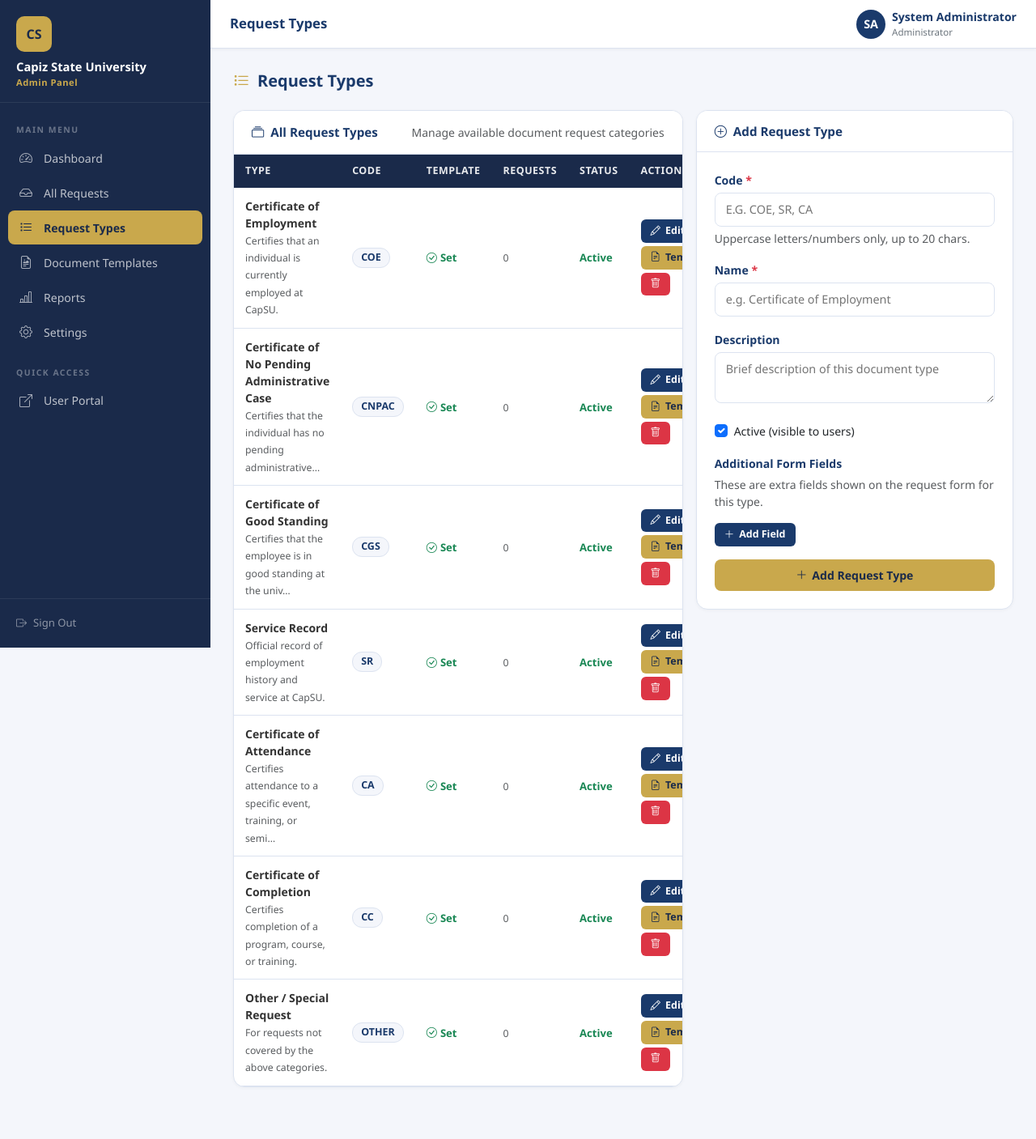
After one commit to rbpelegrinojr/CapSURequestSystem, a PHP site: page /admin/request_types.php in a window 1280 px wide. The commit adds this page. Shown: the whole page at 81% size. Run offline with PHP 8.4, Linux system fonts and the light colour scheme; a user stored in the database is signed in; data comes from the database, SQL or seed files in the repository; tables that the repository leaves empty hold one stand-in row (values such as "Sample post"); some libraries are stand-ins or nearby versions.

Commit message:
Remove signatories/letterhead/footer, add Request Types management page
Agent-Logs-Url: https://github.com/rbpelegrinojr/CapSURequestSystem/sessions/32043c03-604a-422f-8006-ea52868e41c1

Co-authored-by: rbpelegrinojr <272832130+rbpelegrinojr@users.noreply.github.com>

```diff
--- a/admin/includes/sidebar.php
+++ b/admin/includes/sidebar.php
@@ -3,12 +3,12 @@ $current_page = basename($_SERVER['PHP_SELF']);
 $uni_name = get_setting('university_name') ?: 'Capiz State University';
 
 $nav_links = [
-    ['href' => 'dashboard.php',     'icon' => 'bi-speedometer2',      'label' => 'Dashboard'],
-    ['href' => 'requests.php',       'icon' => 'bi-inbox',              'label' => 'All Requests'],
-    ['href' => 'templates.php',      'icon' => 'bi-file-earmark-richtext','label' => 'Document Templates'],
-    ['href' => 'signatories.php',    'icon' => 'bi-pen',                'label' => 'Signatories'],
-    ['href' => 'reports.php',        'icon' => 'bi-bar-chart-line',     'label' => 'Reports'],
-    ['href' => 'settings.php',       'icon' => 'bi-gear',               'label' => 'Settings'],
+    ['href' => 'dashboard.php',      'icon' => 'bi-speedometer2',         'label' => 'Dashboard'],
+    ['href' => 'requests.php',        'icon' => 'bi-inbox',                 'label' => 'All Requests'],
+    ['href' => 'request_types.php',   'icon' => 'bi-list-task',             'label' => 'Request Types'],
+    ['href' => 'templates.php',       'icon' => 'bi-file-earmark-richtext', 'label' => 'Document Templates'],
+    ['href' => 'reports.php',         'icon' => 'bi-bar-chart-line',        'label' => 'Reports'],
+    ['href' => 'settings.php',        'icon' => 'bi-gear',                  'label' => 'Settings'],
 ];
 
 // Count pending for badge
--- /dev/null
+++ b/admin/request_types.php
@@ -0,0 +1,431 @@
+<?php
+require_once __DIR__ . '/../includes/auth.php';
+require_once __DIR__ . '/../includes/functions.php';
+require_admin_login();
+
+$db = get_db();
+$success_msg = '';
+$error_msg   = '';
+
+// Handle POST actions
+if ($_SERVER['REQUEST_METHOD'] === 'POST') {
+    $action = $_POST['action'] ?? '';
+
+    if ($action === 'add' || $action === 'edit') {
+        $type_id     = filter_input(INPUT_POST, 'type_id', FILTER_VALIDATE_INT);
+        $code        = strtoupper(trim($_POST['code'] ?? ''));
+        $name        = trim($_POST['name'] ?? '');
+        $description = trim($_POST['description'] ?? '');
+        $is_active   = isset($_POST['is_active']) ? 1 : 0;
+        $form_fields_raw = trim($_POST['form_fields_json'] ?? '[]');
+
+        if (empty($code) || empty($name)) {
+            $error_msg = 'Code and Name are required.';
+        } elseif (!preg_match('/^[A-Z0-9_\-]{1,20}$/', $code)) {
+            $error_msg = 'Code must be 1–20 uppercase letters, numbers, underscores, or hyphens.';
+        } else {
+            // Validate form_fields JSON
+            $decoded = json_decode($form_fields_raw, true);
+            if (!is_array($decoded)) {
+                $form_fields_raw = '[]';
+            }
+
+            if ($action === 'add') {
+                // Check code uniqueness
+                $chk = $db->prepare('SELECT id FROM request_types WHERE code = ?');
+                $chk->execute([$code]);
+                if ($chk->fetch()) {
+                    $error_msg = 'A request type with this code already exists.';
+                } else {
+                    $stmt = $db->prepare('INSERT INTO request_types (code, name, description, form_fields, is_active) VALUES (?,?,?,?,?)');
+                    $stmt->execute([$code, $name, $description, $form_fields_raw, $is_active]);
+                    $success_msg = 'Request type added successfully.';
+                }
+            } elseif ($action === 'edit' && $type_id) {
+                // Check code uniqueness (excluding self)
+                $chk = $db->prepare('SELECT id FROM request_types WHERE code = ? AND id != ?');
+                $chk->execute([$code, $type_id]);
+                if ($chk->fetch()) {
+                    $error_msg = 'A request type with this code already exists.';
+                } else {
+                    $stmt = $db->prepare('UPDATE request_types SET code=?, name=?, description=?, form_fields=?, is_active=? WHERE id=?');
+                    $stmt->execute([$code, $name, $description, $form_fields_raw, $is_active, $type_id]);
+                    $success_msg = 'Request type updated successfully.';
+                }
+            }
+        }
+    } elseif ($action === 'delete') {
+        $type_id = filter_input(INPUT_POST, 'type_id', FILTER_VALIDATE_INT);
+        if ($type_id) {
+            // Safety check: cannot delete if requests exist
+            $chk = $db->prepare('SELECT COUNT(*) FROM requests WHERE request_type_id = ?');
+            $chk->execute([$type_id]);
+            $count = (int)$chk->fetchColumn();
+            if ($count > 0) {
+                $error_msg = "Cannot delete: {$count} request(s) already exist for this type. Deactivate it instead.";
+            } else {
+                $db->prepare('DELETE FROM document_templates WHERE request_type_id = ?')->execute([$type_id]);
+                $db->prepare('DELETE FROM request_types WHERE id = ?')->execute([$type_id]);
+                $success_msg = 'Request type deleted.';
+            }
+        }
+    }
+}
+
+// Get all request types with template info
+$types = $db->query(
+    'SELECT rt.*, dt.id AS template_id, dt.template_content, dt.template_docx_path,
+            (SELECT COUNT(*) FROM requests r WHERE r.request_type_id = rt.id) AS request_count
+     FROM request_types rt
+     LEFT JOIN document_templates dt ON rt.id = dt.request_type_id
+     ORDER BY rt.id ASC'
+)->fetchAll();
+
+// Get single for edit
+$edit_type = null;
+$edit_id   = filter_input(INPUT_GET, 'edit', FILTER_VALIDATE_INT);
+if ($edit_id) {
+    $stmt = $db->prepare('SELECT * FROM request_types WHERE id = ?');
+    $stmt->execute([$edit_id]);
+    $edit_type = $stmt->fetch();
+}
+?>
+<!DOCTYPE html>
+<html lang="en">
+<head>
+    <meta charset="UTF-8">
+    <meta name="viewport" content="width=device-width, initial-scale=1.0">
+    <title>Request Types — CapSU Admin</title>
+    <link rel="stylesheet" href="https://cdn.jsdelivr.net/npm/bootstrap@5.3.2/dist/css/bootstrap.min.css">
+    <link rel="stylesheet" href="https://cdn.jsdelivr.net/npm/bootstrap-icons@1.11.3/font/bootstrap-icons.min.css">
+    <link rel="stylesheet" href="../assets/css/admin.css">
+    <style>
+        .field-row {
+            background: var(--light-bg);
+            border: 1px solid var(--border-color);
+            border-radius: 8px;
+            padding: 12px;
+            margin-bottom: 10px;
+            position: relative;
+        }
+        .field-row .remove-field {
+            position: absolute;
+            top: 8px;
+            right: 8px;
+            background: #dc3545;
+            color: #fff;
+            border: none;
+            border-radius: 6px;
+            padding: 2px 8px;
+            font-size: 0.78rem;
+            cursor: pointer;
+            line-height: 1.6;
+        }
+        .field-row .remove-field:hover { background: #b02a37; }
+        .options-row { display: none; }
+        .options-row.visible { display: block; }
+        .type-badge {
+            display: inline-block;
+            padding: 2px 10px;
+            border-radius: 12px;
+            font-size: 0.78rem;
+            font-weight: 600;
+            background: var(--light-bg);
+            color: var(--primary-navy);
+            border: 1px solid var(--border-color);
+        }
+        .inactive-badge {
+            background: #fff3cd;
+            color: #856404;
+            border-color: #ffc107;
+        }
+    </style>
+</head>
+<body>
+<?php include __DIR__ . '/includes/sidebar.php'; ?>
+<div class="admin-main">
+<?php include __DIR__ . '/includes/header.php'; ?>
+<div class="admin-content">
+
+    <div class="page-header-bar">
+        <h4><i class="bi bi-list-task"></i> Request Types</h4>
+    </div>
+
+    <?php if ($success_msg): ?>
+    <div class="alert alert-success py-2 small mb-3"><i class="bi bi-check-circle me-1"></i><?= htmlspecialchars($success_msg) ?></div>
+    <?php endif; ?>
+    <?php if ($error_msg): ?>
+    <div class="alert alert-danger py-2 small mb-3"><i class="bi bi-exclamation-triangle me-1"></i><?= htmlspecialchars($error_msg) ?></div>
+    <?php endif; ?>
+
+    <div class="row g-3">
+
+        <!-- Request Types List -->
+        <div class="col-lg-7">
+            <div class="admin-card">
+                <div class="card-header">
+                    <h5><i class="bi bi-collection"></i> All Request Types</h5>
+                    <span class="text-muted small">Manage available document request categories</span>
+                </div>
+                <div class="card-body p-0">
+                    <table class="admin-table">
+                        <thead>
+                            <tr>
+                                <th>Type</th>
+                                <th>Code</th>
+                                <th>Template</th>
+                                <th>Requests</th>
+                                <th>Status</th>
+                                <th>Actions</th>
+                            </tr>
+                        </thead>
+                        <tbody>
+                            <?php if (empty($types)): ?>
+                            <tr><td colspan="6" class="text-center text-muted py-4">No request types yet.</td></tr>
+                            <?php endif; ?>
+                            <?php foreach ($types as $t): ?>
+                            <tr>
+                                <td>
+                                    <strong><?= htmlspecialchars($t['name']) ?></strong>
+                                    <?php if ($t['description']): ?>
+                                    <br><small class="text-muted"><?= htmlspecialchars(mb_strimwidth($t['description'], 0, 60, '…')) ?></small>
+                                    <?php endif; ?>
+                                </td>
+                                <td><span class="type-badge"><?= htmlspecialchars($t['code']) ?></span></td>
+                                <td>
+                                    <?php if ($t['template_content'] || $t['template_docx_path']): ?>
+                                    <span style="color:#198754;font-size:0.82rem;font-weight:600;"><i class="bi bi-check-circle me-1"></i>Set</span>
+                                    <?php else: ?>
+                                    <span style="color:#dc3545;font-size:0.82rem;font-weight:600;"><i class="bi bi-x-circle me-1"></i>None</span>
+                                    <?php endif; ?>
+                                </td>
+                                <td>
+                                    <span class="text-muted small"><?= (int)$t['request_count'] ?></span>
+                                </td>
+                                <td>
+                                    <?php if ($t['is_active']): ?>
+                                    <span style="color:#198754;font-size:0.82rem;font-weight:600;">Active</span>
+                                    <?php else: ?>
+                                    <span class="type-badge inactive-badge">Inactive</span>
+                                    <?php endif; ?>
+                                </td>
+                                <td>
+                                    <div class="d-flex gap-1 flex-wrap">
+                                        <a href="?edit=<?= $t['id'] ?>" class="btn-admin-primary btn-admin-sm">
+                                            <i class="bi bi-pencil"></i> Edit
+                                        </a>
+                                        <a href="template_editor.php?type_id=<?= $t['id'] ?>" class="btn-admin-gold btn-admin-sm">
+                                            <i class="bi bi-file-earmark-text"></i> Template
+                                        </a>
+                                        <?php if ((int)$t['request_count'] === 0): ?>
+                                        <form method="POST" onsubmit="return confirm('Delete this request type? This cannot be undone.');" style="display:inline;">
+                                            <input type="hidden" name="action" value="delete">
+                                            <input type="hidden" name="type_id" value="<?= $t['id'] ?>">
+                                            <button type="submit" class="btn-admin-primary btn-admin-sm" style="background:#dc3545;">
+                                                <i class="bi bi-trash"></i>
+                                            </button>
+                                        </form>
+                                        <?php else: ?>
+                                        <span title="Cannot delete: has existing requests" style="cursor:not-allowed;opacity:0.4;" class="btn-admin-primary btn-admin-sm" style="background:#dc3545;">
+                                            <i class="bi bi-trash"></i>
+                                        </span>
+                                        <?php endif; ?>
+                                    </div>
+                                </td>
+                            </tr>
+                            <?php endforeach; ?>
+                        </tbody>
+                    </table>
+                </div>
+            </div>
+        </div>
+
+        <!-- Add / Edit Form -->
+        <div class="col-lg-5">
+            <div class="admin-card" style="position:sticky;top:80px;">
+                <div class="card-header">
+                    <h5><i class="bi bi-<?= $edit_type ? 'pencil-square' : 'plus-circle' ?>"></i>
+                        <?= $edit_type ? 'Edit Request Type' : 'Add Request Type' ?>
+                    </h5>
+                    <?php if ($edit_type): ?>
+                    <a href="request_types.php" class="btn-admin-primary btn-admin-sm" style="background:var(--text-muted);">
+                        <i class="bi bi-x"></i> Cancel
+                    </a>
+                    <?php endif; ?>
+                </div>
+                <div class="card-body">
+                    <form method="POST" id="typeForm">
+                        <input type="hidden" name="action" value="<?= $edit_type ? 'edit' : 'add' ?>">
+                        <?php if ($edit_type): ?>
+                        <input type="hidden" name="type_id" value="<?= $edit_type['id'] ?>">
+                        <?php endif; ?>
+                        <input type="hidden" name="form_fields_json" id="form_fields_json"
+                               value="<?= htmlspecialchars($edit_type['form_fields'] ?? '[]') ?>">
+
+                        <div class="mb-3">
+                            <label class="admin-form-label">Code <span class="text-danger">*</span></label>
+                            <input type="text" class="admin-form-control" name="code" id="codeInput"
+                                   value="<?= htmlspecialchars($edit_type['code'] ?? '') ?>"
+                                   placeholder="e.g. COE, SR, CA" required maxlength="20"
+                                   style="text-transform:uppercase;"
+                                   <?= ($edit_type && (int)($edit_type['is_active'] ?? 1) !== -99) ? '' : '' ?>>
+                            <div class="form-text text-muted small">Uppercase letters/numbers only, up to 20 chars.</div>
+                        </div>
+                        <div class="mb-3">
+                            <label class="admin-form-label">Name <span class="text-danger">*</span></label>
+                            <input type="text" class="admin-form-control" name="name"
+                                   value="<?= htmlspecialchars($edit_type['name'] ?? '') ?>"
+                                   placeholder="e.g. Certificate of Employment" required maxlength="150">
+                        </div>
+                        <div class="mb-3">
+                            <label class="admin-form-label">Description</label>
+                            <textarea class="admin-form-control" name="description" rows="2"
+                                      placeholder="Brief description of this document type" maxlength="500"><?= htmlspecialchars($edit_type['description'] ?? '') ?></textarea>
+                        </div>
+                        <div class="mb-3">
+                            <div class="form-check">
+                                <input class="form-check-input" type="checkbox" name="is_active" id="isActive" value="1"
+                                       <?= (!$edit_type || $edit_type['is_active']) ? 'checked' : '' ?>>
+                                <label class="form-check-label small" for="isActive">Active (visible to users)</label>
+                            </div>
+                        </div>
+
+                        <!-- Form Fields Builder -->
+                        <div class="mb-3">
+                            <label class="admin-form-label">Additional Form Fields</label>
+                            <p class="text-muted small mb-2">These are extra fields shown on the request form for this type.</p>
+                            <div id="fieldsBuilder"></div>
+                            <button type="button" class="btn-admin-primary btn-admin-sm mt-2" onclick="addField()">
+                                <i class="bi bi-plus-lg"></i> Add Field
+                            </button>
+                        </div>
+
+                        <button type="submit" class="btn-admin-gold w-100 justify-content-center" onclick="serializeFields()">
+                            <i class="bi bi-<?= $edit_type ? 'save' : 'plus-lg' ?>"></i>
+                            <?= $edit_type ? 'Update Request Type' : 'Add Request Type' ?>
+                        </button>
+                    </form>
+                </div>
+            </div>
+        </div>
+
+    </div>
+
+</div>
+</div>
+
+<script src="https://cdn.jsdelivr.net/npm/bootstrap@5.3.2/dist/js/bootstrap.bundle.min.js"></script>
+<script>
+// ---- Form Fields Builder ----
+let fieldCounter = 0;
+
+const existingFields = <?= json_encode(
+    json_decode($edit_type['form_fields'] ?? '[]', true) ?: [],
+    JSON_HEX_TAG | JSON_HEX_APOS | JSON_HEX_AMP | JSON_HEX_QUOT
+) ?>;
+
+function addField(data) {
+    fieldCounter++;
+    const idx = fieldCounter;
+    data = data || {};
+    const type = data.type || 'text';
+    const optionsVal = data.options ? data.options.join('\n') : '';
+
+    const row = document.createElement('div');
+    row.className = 'field-row';
+    row.dataset.idx = idx;
+    row.innerHTML = `
+        <button type="button" class="remove-field" onclick="removeField(${idx})"><i class="bi bi-x"></i></button>
+        <div class="row g-2 mb-2">
+            <div class="col-6">
+                <label class="admin-form-label" style="font-size:0.78rem;">Field Name (key)</label>
+                <input type="text" class="admin-form-control field-name" style="font-size:0.82rem;"
+                       placeholder="e.g. period_of_service" value="${escHtml(data.name||'')}" maxlength="60">
+            </div>
+            <div class="col-6">
+                <label class="admin-form-label" style="font-size:0.78rem;">Label</label>
+                <input type="text" class="admin-form-control field-label" style="font-size:0.82rem;"
+                       placeholder="e.g. Period of Service" value="${escHtml(data.label||'')}" maxlength="100">
+            </div>
+        </div>
+        <div class="row g-2 mb-2">
+            <div class="col-6">
+                <label class="admin-form-label" style="font-size:0.78rem;">Field Type</label>
+                <select class="admin-form-control field-type" style="font-size:0.82rem;" onchange="toggleOptions(${idx}, this.value)">
+                    <option value="text"     ${type==='text'     ?'selected':''}>Text</option>
+                    <option value="textarea" ${type==='textarea' ?'selected':''}>Textarea</option>
+                    <option value="select"   ${type==='select'   ?'selected':''}>Dropdown (select)</option>
+                </select>
+            </div>
+            <div class="col-6">
+                <label class="admin-form-label" style="font-size:0.78rem;">Placeholder</label>
+                <input type="text" class="admin-form-control field-placeholder" style="font-size:0.82rem;"
+                       placeholder="(optional)" value="${escHtml(data.placeholder||'')}" maxlength="150">
+            </div>
+        </div>
+        <div class="row g-2 mb-1 options-row${type==='select'?' visible':''}" id="opts-${idx}">
+            <div class="col-12">
+                <label class="admin-form-label" style="font-size:0.78rem;">Options <span class="text-muted">(one per line)</span></label>
+                <textarea class="admin-form-control field-options" rows="3" style="font-size:0.82rem;"
+                          placeholder="Option 1&#10;Option 2&#10;Option 3">${escHtml(optionsVal)}</textarea>
+            </div>
+        </div>
+        <div class="form-check mt-1">
+            <input class="form-check-input field-required" type="checkbox" id="req-${idx}" ${data.required?'checked':''}>
+            <label class="form-check-label small" for="req-${idx}">Required</label>
+        </div>
+    `;
+    document.getElementById('fieldsBuilder').appendChild(row);
+}
+
+function removeField(idx) {
+    const row = document.querySelector('.field-row[data-idx="'+idx+'"]');
+    if (row) row.remove();
+}
+
+function toggleOptions(idx, val) {
+    const opts = document.getElementById('opts-'+idx);
+    if (opts) opts.classList.toggle('visible', val === 'select');
+}
+
+function escHtml(str) {
+    return String(str)
+        .replace(/&/g,'&amp;').replace(/</g,'&lt;').replace(/>/g,'&gt;')
+        .replace(/"/g,'&quot;').replace(/'/g,'&#039;');
+}
+
+function serializeFields() {
+    const rows = document.querySelectorAll('#fieldsBuilder .field-row');
+    const fields = [];
+    rows.forEach(function(row) {
+        const name  = row.querySelector('.field-name').value.trim().replace(/\s+/g,'_');
+        const label = row.querySelector('.field-label').value.trim();
+        if (!name || !label) return;
+        const type        = row.querySelector('.field-type').value;
+        const placeholder = row.querySelector('.field-placeholder').value.trim();
+        const required    = row.querySelector('.field-required').checked;
+        const obj = { name, label, type, placeholder, required };
+        if (type === 'select') {
+            const rawOpts = row.querySelector('.field-options').value;
+            obj.options = rawOpts.split('\n').map(o=>o.trim()).filter(o=>o.length>0);
+        }
+        fields.push(obj);
+    });
+    document.getElementById('form_fields_json').value = JSON.stringify(fields);
+}
+
+// Force uppercase on code input
+document.getElementById('codeInput').addEventListener('input', function() {
+    this.value = this.value.toUpperCase();
+});
+
+// Submit hook
+document.getElementById('typeForm').addEventListener('submit', function() {
+    serializeFields();
+});
+
+// Load existing fields on page load
+existingFields.forEach(addField);
+</script>
+</body>
+</html>
```
Also changed, not shown: admin/print_request.php (+3 -32 lines), admin/settings.php (+0 -91 lines).
